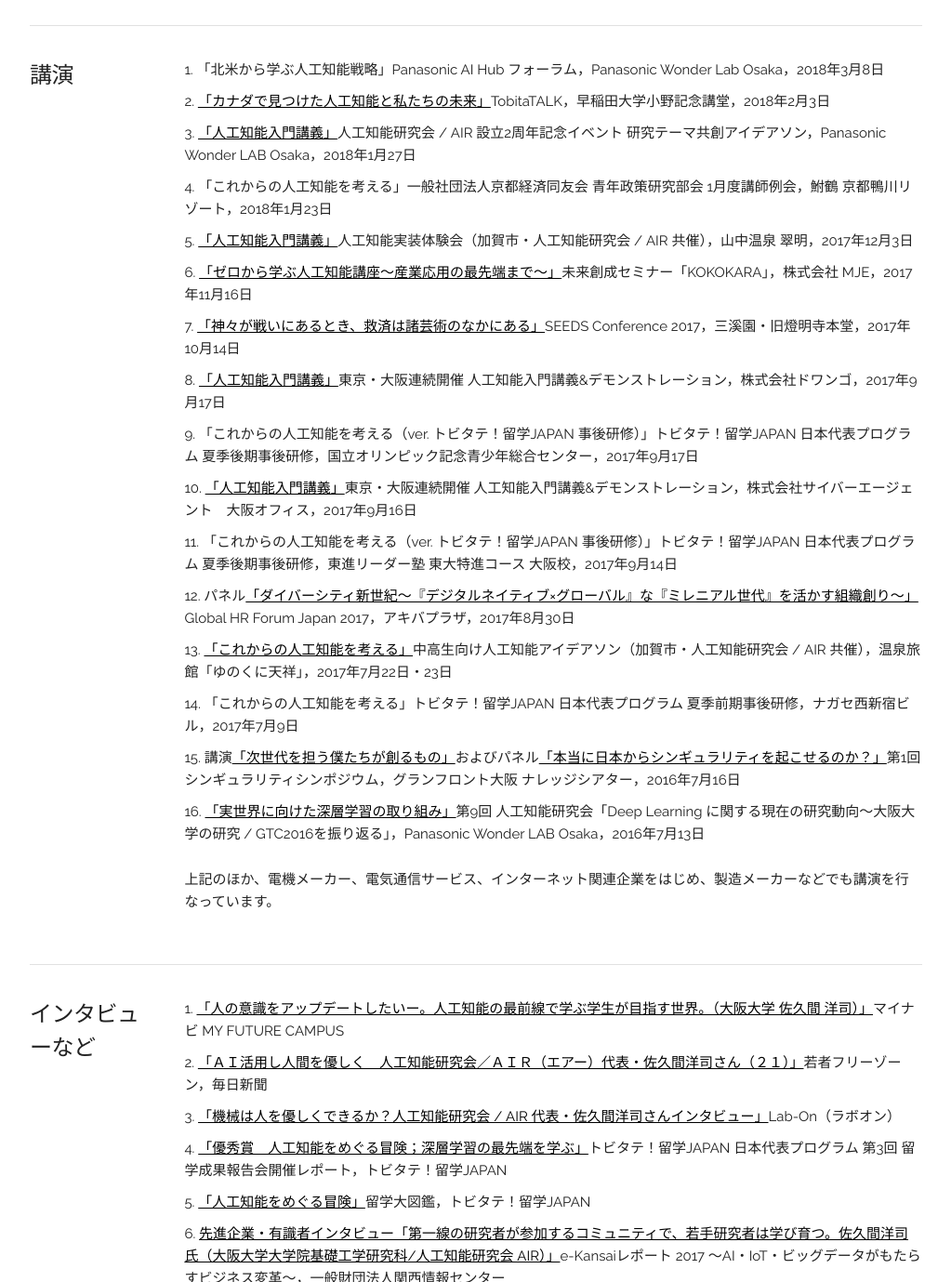
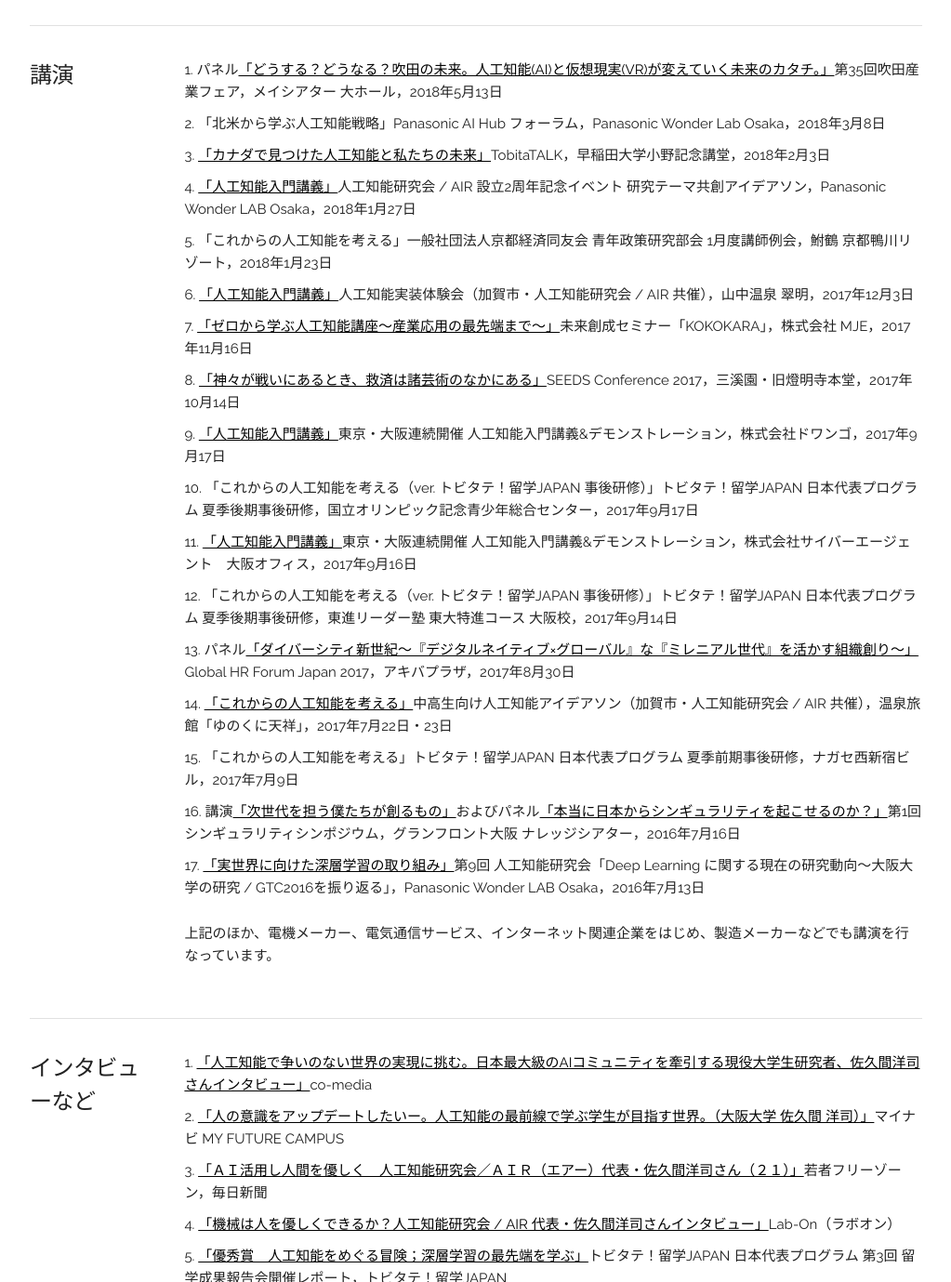
Before and after one commit to hiroshi-skm/hiroshi-sakuma.github.io, a plain HTML site: page ja/index.html in a window 1280 px wide. Shown: the part 1463-2842 px from the top of the page at 93% size, without its empty margins (128-1151 px from the left). Drawn offline with Linux system fonts and the light colour scheme.

Commit message:
Add files via upload

```diff
--- a/ja/index.html
+++ b/ja/index.html
@@ -96,6 +96,7 @@
       </div>
       <div class="ten columns" style="margin-top: 0%">
         <ol>
+          <li>パネル<a href="http://suita.jp" target="_blank">「どうする？どうなる？吹田の未来。人工知能(AI)と仮想現実(VR)が変えていく未来のカタチ。」</a>第35回吹田産業フェア，メイシアター 大ホール，2018年5月13日</li>
           <li>「北米から学ぶ人工知能戦略」Panasonic AI Hub フォーラム，Panasonic Wonder Lab Osaka，2018年3月8日</li>
           <li><a href="https://www.youtube.com/watch?v=_eNt0eEfPvI" target="_blank">「カナダで見つけた人工知能と私たちの未来」</a>TobitaTALK，早稲田大学小野記念講堂，2018年2月3日</li>
           <li><a href="http://college.nikkei.co.jp/article/111892716.html" target="_blank">「人工知能入門講義」</a>人工知能研究会 / AIR 設立2周年記念イベント 研究テーマ共創アイデアソン，Panasonic Wonder LAB Osaka，2018年1月27日</li>
@@ -125,6 +126,7 @@
       </div>
       <div class="ten columns" style="margin-top: 0%">
         <ol>
+          <li><a href="http://www.co-media.jp/article/23032" target="_blank">「人工知能で争いのない世界の実現に挑む。日本最大級のAIコミュニティを牽引する現役大学生研究者、佐久間洋司さんインタビュー」</a>co-media</li>
           <li><a href="https://mycampus.jp/2018/03/15/sakuma-hiroshi/" target="_blank">「人の意識をアップデートしたいー。人工知能の最前線で学ぶ学生が目指す世界。（大阪大学 佐久間 洋司）」</a>マイナビ MY FUTURE CAMPUS</li>
           <li><a href="https://mainichi.jp/articles/20180315/ddm/013/040/023000c" target="_blank">「ＡＩ活用し人間を優しく　人工知能研究会／ＡＩＲ（エアー）代表・佐久間洋司さん（２１）」</a>若者フリーゾーン，毎日新聞</li>
           <li><a href="https://lab-on.jp/article/90" target="_blank">「機械は人を優しくできるか？人工知能研究会 / AIR 代表・佐久間洋司さんインタビュー」</a>Lab-On（ラボオン）</li>
```
